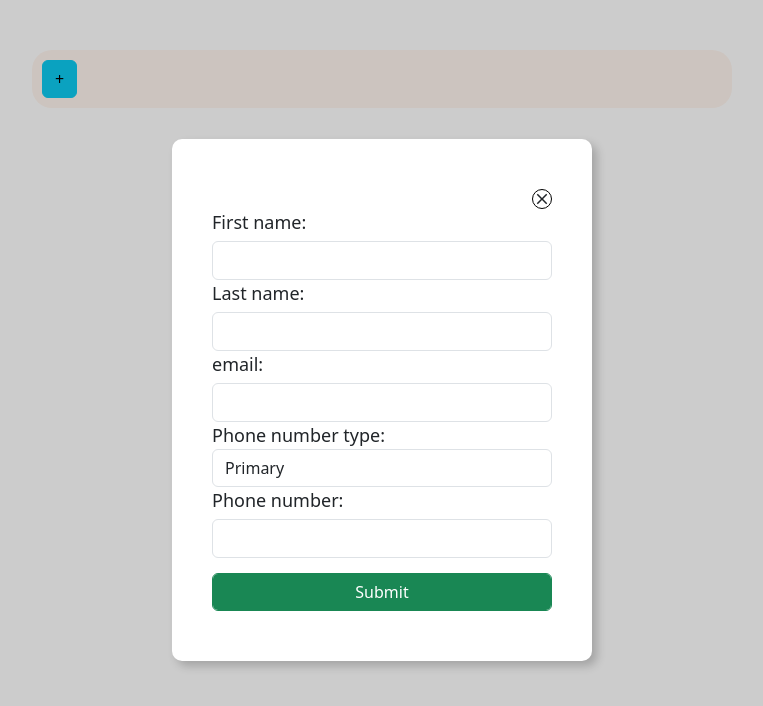
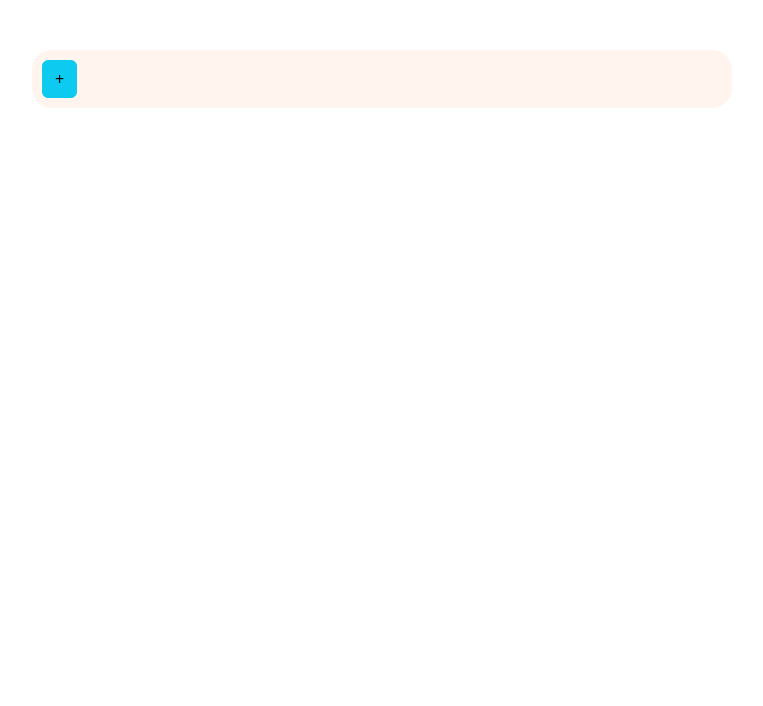
Before and after one commit to fedjapandzic/KahvanaTask, a React (Create React App) app in the folder client/: page / in a window 1280 px wide. Shown: the top 706 px of the page, without its empty margins (258-1021 px from the left). Built offline with nearby package versions, Linux system fonts and the light colour scheme.

Commit message:
Added handling functions

```diff
--- a/client/package.json
+++ b/client/package.json
@@ -10,6 +10,7 @@
     "@types/node": "^16.18.60",
     "@types/react": "^18.2.34",
     "@types/react-dom": "^18.2.14",
+    "axios": "^1.6.0",
     "bootstrap": "^5.3.2",
     "react": "^18.2.0",
     "react-dom": "^18.2.0",
--- a/client/src/App.tsx
+++ b/client/src/App.tsx
@@ -1,39 +1,108 @@
+import React from 'react';
 import 'bootstrap/dist/css/bootstrap.css';
 import './App.css';
-import {MdClose} from 'react-icons/md'
+import {MdClose} from 'react-icons/md';
+import {useState} from 'react';
+import axios from 'axios';
+
+axios.defaults.baseURL = "http://localhost:8080"
 
 function App() {
+  const [addSection, setAddSection] = useState(false)
+  const [formData,setFormData] = useState({
+    firstName: "",
+    lastName: "",
+    email: "",
+    phoneNumbers: {
+      type: "primary",
+      value: ""
+    }
+
+  })
+
+  const handleInputChange = (e: React.ChangeEvent<HTMLInputElement>) =>{
+    const {value,name} = e.target
+
+    if (name.startsWith("phoneNumbers.")) {
+      setFormData((prev) => ({
+        ...prev,
+        phoneNumbers: {
+          ...prev.phoneNumbers,
+          [name.replace("phoneNumbers.", "")]: value
+        }
+      }));
+    } else {
+      setFormData((prev)=>{
+        return{
+          ...prev,
+          [name] : value
+        }
+      })
+    }
+
+  }
+
+  const handleSelectChange = (e: React.ChangeEvent<HTMLSelectElement>) => {
+    const { value, name } = e.target;
+
+    if (name === "phoneNumbers.type") {
+      setFormData((prev) => ({
+        ...prev,
+        phoneNumbers: {
+          ...prev.phoneNumbers,
+          type: value
+        }
+      }));
+    } else {
+      setFormData((prev) => ({
+        ...prev,
+        [name]: value,
+      }));
+    }
+
+  };
+
+  const handleSubmit = async(e: React.FormEvent<HTMLFormElement>)=>{
+    e.preventDefault()
+    const data = axios.post("/users", formData)
+    console.log(data)
+  }
+
   return (
     <div className='container'>
-      <button type='button' className='btn btn-info'>+</button>
+      <button type='button' className='btn btn-info' onClick={()=>setAddSection(true)}>+</button>
 
-      <div className='addContainer'>
-        <form>
-          <div className='close-btn'><MdClose/></div>
+
+      {
+        addSection && (
+          <div className='addContainer'>
+        <form onSubmit={handleSubmit}>
+          <div className='close-btn' onClick={()=>setAddSection(false)}><MdClose/></div>
           <div className='form-group'>
           <label htmlFor="firstName">First name: </label>
-          <input type='text' className='form-control' id='first-name' name='firstName'/>
+          <input type='text' className='form-control' id='first-name' name='firstName' onChange={handleInputChange} required/>
           </div>
 
           <div className='form-group'>
           <label htmlFor="lastName">Last name: </label>
-          <input type='text' className='form-control' id='last-name' name='lastName'/>
+          <input type='text' className='form-control' id='last-name' name='lastName' onChange={handleInputChange} required/>
           </div>
 
           <div className='form-group'>
-          <label htmlFor="email">email: </label>
-          <input type='email' className='form-control' id='email' name='email'/>
+          <label htmlFor="email">Email: </label>
+          <input type='email' className='form-control' id='email' name='email' onChange={handleInputChange} required/>
           </div>
 
           <div className='form-group'>
           <label htmlFor="phoneNumberType">Phone number type: </label>
-          <select className='form-control' id='phone-number-type' name='phoneNumberType'>
-            <option value='primary'>Primary</option>
+          <select className='form-control' id='phone-number-type' name='phoneNumbers.type' onChange={handleSelectChange} required>
+            <option disabled hidden>Choose here</option>
+            <option value='primary' >Primary</option>
             <option value='secondary'>Secondary</option>
           </select>
 
           <label htmlFor="phoneNumber">Phone number: </label>
-          <input type='text' className='form-control' id='phone-number' name='phoneNumber'/>
+          <input type='text' className='form-control' id='phone-number' name='phoneNumbers.value' onChange={handleInputChange} required/>
           </div>
 
           <div className='form-group'>
@@ -42,6 +111,9 @@ function App() {
 
         </form>
       </div>
+        )
+      }
+
 
     </div>
   );
```
Also changed, not shown: 1 other file (tests, documents, lock files or other folders).
